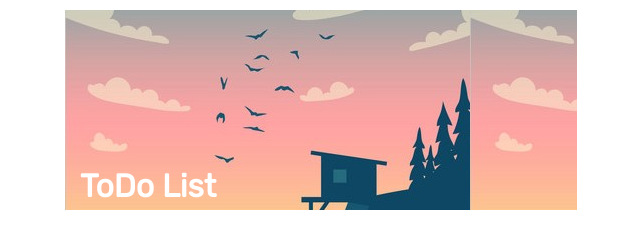
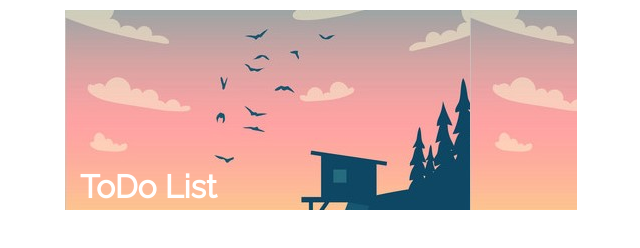
Before and after one commit to VardanBhanot/todoList, a plain HTML site: page index.html in a window 1280 px wide. Shown: the full height of the page, 319-959 px from the left. Drawn offline with Linux system fonts and the light colour scheme.

Commit message:
font change

```diff
--- a/index.html
+++ b/index.html
@@ -4,6 +4,7 @@
     <meta charset="UTF-8" />
     <meta name="viewport" content="width=device-width, initial-scale=1.0" />
     <meta http-equiv="X-UA-Compatible" content="ie=edge" />
+    <link href="https://fonts.googleapis.com/css2?family=Raleway&display=swap" rel="stylesheet">
     <link rel="stylesheet" type="text/css" href="./styles.css" />
     <meta name="theme-color" content="#1a4f79" />
     <link rel="manifest" href="./manifest.json" />
--- a/service-worker.js
+++ b/service-worker.js
@@ -6,7 +6,7 @@ const assets = [
   "/styles.css",
   "/assets/img/sun.jpg",
   "/assets/img/try.jpg",
-  "/manifest.json"
+  "https://fonts.googleapis.com/css2?family=Raleway&display=swap"
 ];
 
 self.addEventListener("install", (evt) => {
--- a/styles.css
+++ b/styles.css
@@ -1,19 +1,13 @@
 body,h1,h2,p{
     margin:0;
     padding: 0;
-    font-family: "Rubik Regular";
+    font-family: 'Raleway', sans-serif;
 }
 
 
 
 .list ul{
     list-style-type: none;
-}
-
-
-@font-face{
-    font-family: 'Rubik Regular';
-    src: url("/assets/fonts/Rubik-Regular.ttf");
 }
 
 
```
Also changed, not shown: assets/fonts/Rubik-Regular.ttf (deleted).
